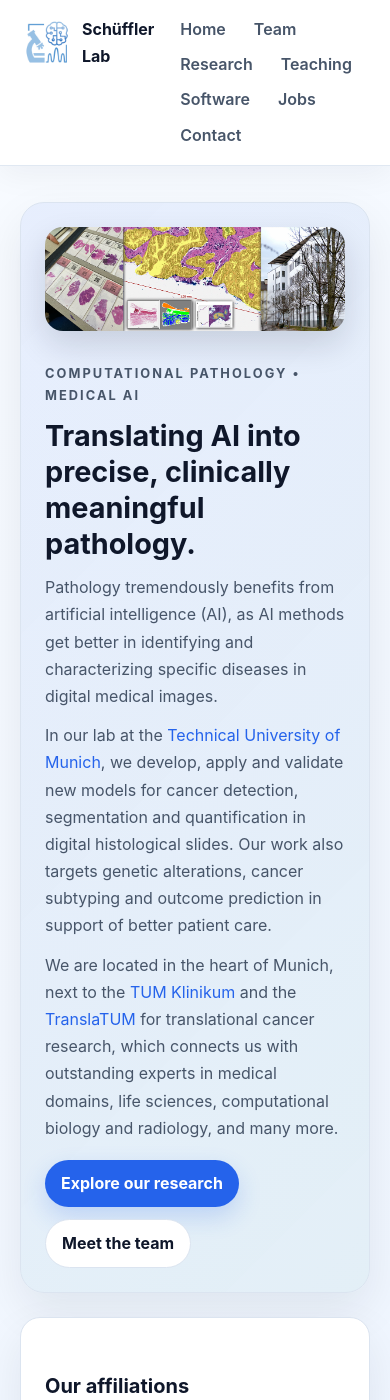
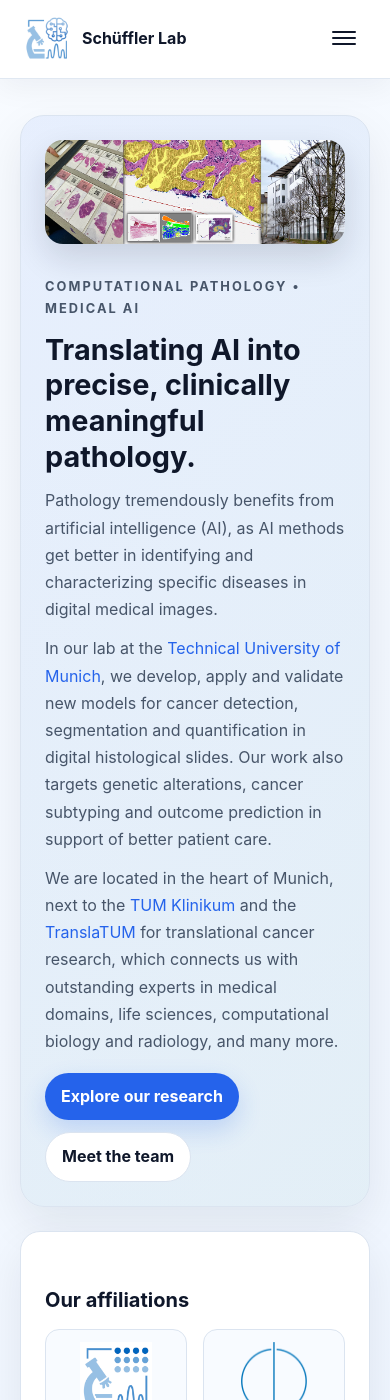
Before and after one commit to schuefflerlab/schuefflerlab.github.io, a Jekyll site: the page built from index.html, in a window 390 px wide and 1400 px high. Built offline with Jekyll 4.4.1, drawn with Linux system fonts in a browser that asks for light colours.

Commit message:
Hamburger button for small screens

```diff
--- a/_layouts/layout.html
+++ b/_layouts/layout.html
@@ -43,6 +43,14 @@
         <img src="{{ '/assets/images/Logo1.png' | relative_url }}" alt="Schüffler Lab logo" />
         <span>Schüffler Lab</span>
       </a>
+
+      <input type="checkbox" id="nav-toggle" class="nav-toggle" hidden>
+      <label class="nav-toggle-label" for="nav-toggle" aria-label="Toggle navigation">
+        <span></span>
+        <span></span>
+        <span></span>
+      </label>
+
       <nav class="site-nav">
         <ul>
           <li><a href="{{ '/' | relative_url }}">Home</a></li>
--- a/assets/css/layout.css
+++ b/assets/css/layout.css
@@ -67,6 +67,31 @@
   display: block;
 }
 
+.nav-toggle {
+  display: none;
+}
+
+.nav-toggle-label {
+  display: none;
+  flex-direction: column;
+  justify-content: center;
+  gap: 4px;
+  width: 44px;
+  height: 44px;
+  padding: 10px;
+  border-radius: 999px;
+  cursor: pointer;
+}
+
+.nav-toggle-label span {
+  display: block;
+  width: 100%;
+  height: 2px;
+  background: var(--text);
+  border-radius: 999px;
+  transition: transform 0.2s ease, opacity 0.2s ease;
+}
+
 .site-nav ul {
   list-style: none;
   margin: 0;
@@ -87,6 +112,37 @@
 .site-nav a:hover {
   background: var(--surface-soft);
   color: var(--accent);
+}
+
+@media (max-width: 760px) {
+  .site-header {
+    flex-wrap: wrap;
+  }
+
+  .nav-toggle-label {
+    display: inline-flex;
+  }
+
+  .site-nav {
+    display: none;
+    width: 100%;
+    padding-top: 8px;
+  }
+
+  .site-nav ul {
+    flex-direction: column;
+    gap: 4px;
+  }
+
+  .site-nav a {
+    display: block;
+    padding: 10px 12px;
+    border-radius: 12px;
+  }
+
+  .nav-toggle:checked ~ .site-nav {
+    display: block;
+  }
 }
 
 .page-content {
```
